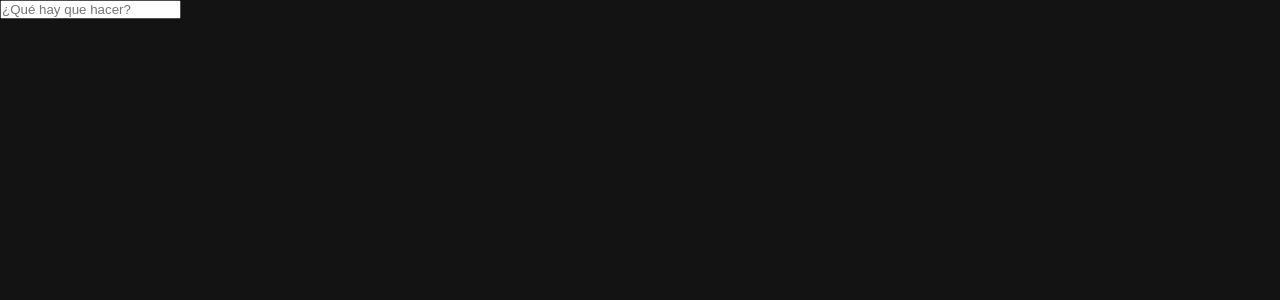
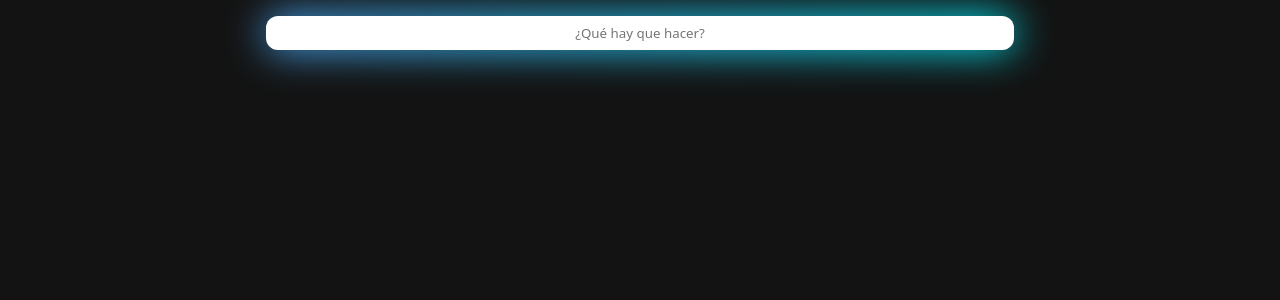
Before and after one commit to Beto-Dz/TodoApp, a React (Vite) app: page / in a window 1280 px wide. Shown: the top 300 px of the page. Built offline with nearby package versions, Linux system fonts and the light colour scheme.

Commit message:
estilos AddTodo agregados

```diff
--- a/src/components/AddTodo.jsx
+++ b/src/components/AddTodo.jsx
@@ -23,7 +23,7 @@ export const AddTodo = () => {
   };
 
   return (
-    <form onSubmit={handlerOnSubmit}>
+    <form onSubmit={handlerOnSubmit} className="AddTodoForm" >
       <input
         type="text"
         name="todoDescription"
@@ -32,6 +32,7 @@ export const AddTodo = () => {
         onChange={handlerOnInputChange}
         placeholder="¿Qué hay que hacer?"
         required
+        className="AddTodoInput"
       />
     </form>
   );
--- a/src/index.css
+++ b/src/index.css
@@ -1,12 +1,16 @@
 :root {
   --primary-color: #131313;
+  --shadow-color: #09f;
   --text-color: white;
+  --radius: 12px;
 }
 
 * {
   margin: 0;
   padding: 0;
   box-sizing: border-box;
+  outline: none;
+  border: none;
 }
 
 html {
@@ -18,9 +22,46 @@ body {
   height: 100dvh;
   background-color: var(--primary-color);
   color: var(--text-color);
+  font-family: system-ui, -apple-system, BlinkMacSystemFont, "Segoe UI", Roboto,
+    Oxygen, Ubuntu, Cantarell, "Open Sans", "Helvetica Neue", sans-serif;
 }
 
-#todo {
+#root {
   width: 100%;
   height: 100%;
+  padding: 1rem;
+  display: grid;
+  grid-template-rows: auto 1fr;
+  place-items: center;
 }
+
+.AddTodoForm {
+  width: clamp(300px, 90dvw, 60%);
+  border-radius: var(--radius);
+  position: relative;
+
+  &::before {
+    border-radius: inherit;
+    content: "";
+    display: block;
+    position: absolute;
+    top: 0;
+    bottom: 0;
+    left: 0;
+    right: 0;
+    background-image: linear-gradient(to right, #4facfe 0%, #00f2fe 100%);
+    filter: blur(20px);
+    z-index: -300;
+  }
+
+  & .AddTodoInput {
+    width: 100%;
+    padding: 8px 12px;
+    text-align: center;
+    border-radius: inherit;
+    font-family: inherit;
+    &:focus {
+      box-shadow: 0 0 10px var(--shadow-color);
+    }
+  }
+}
```
